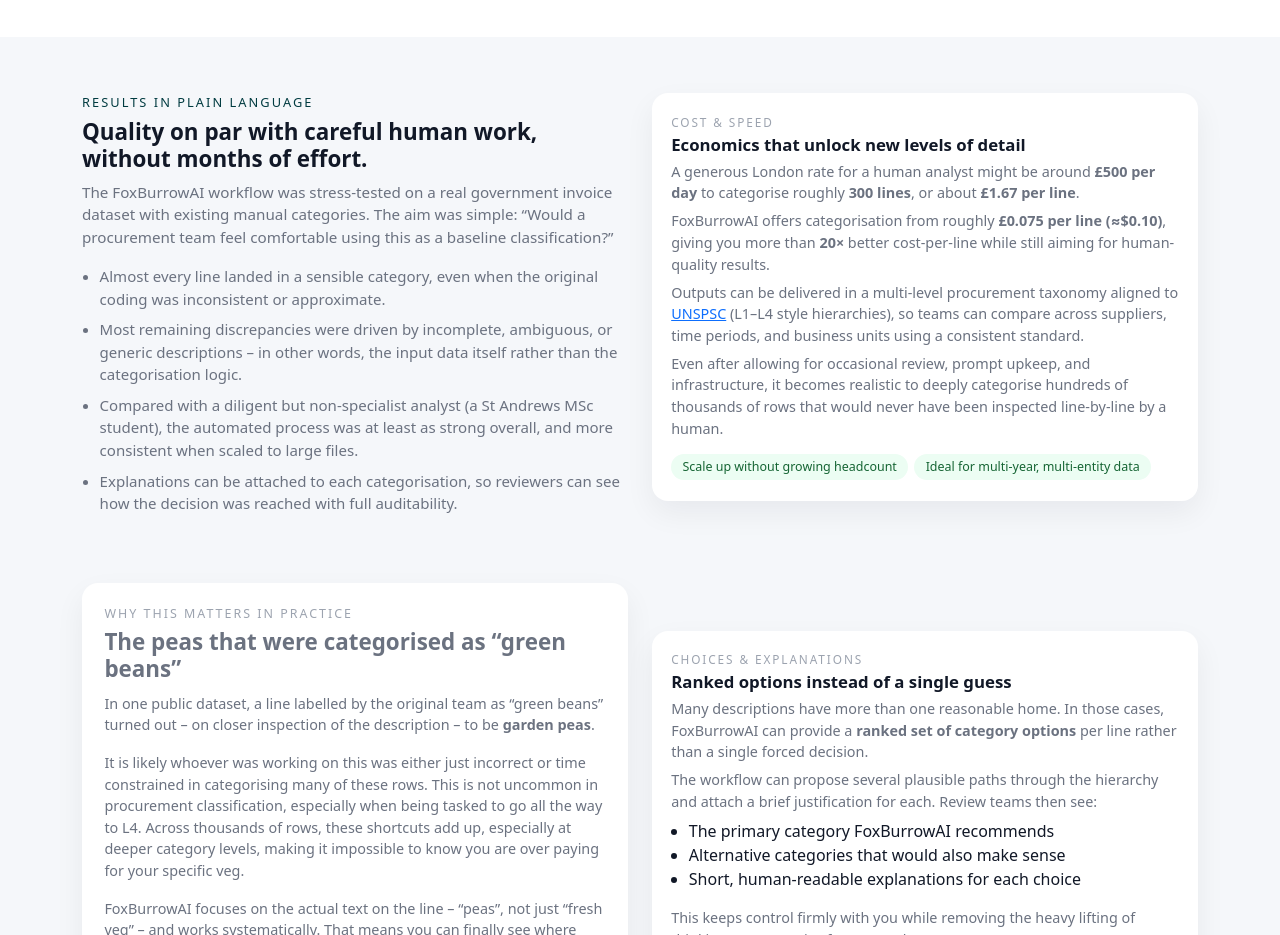
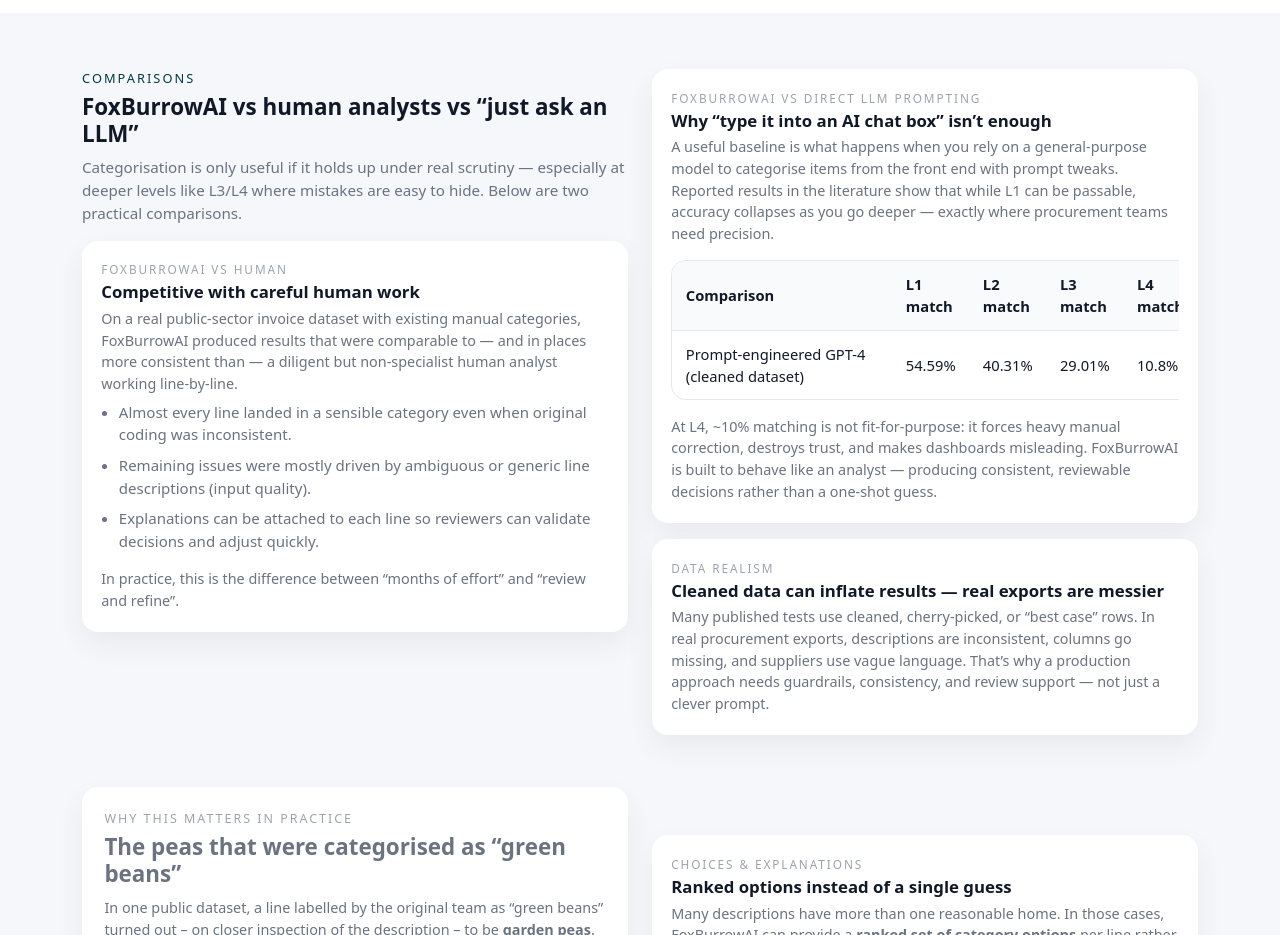
Before and after one commit to AlexN159/FoxBurrowAI, a plain HTML site: page index.html in a window 1280 px wide. Shown: the part 1185-2120 px from the top of the page. Drawn offline with nearby package versions, Linux system fonts and the light colour scheme.

Commit message:
New comparison

```diff
--- a/index.html
+++ b/index.html
@@ -227,12 +227,6 @@
         color: rgba(229, 231, 235, 0.9);
       }
 
-      .hero-meta span {
-        display: inline-flex;
-        align-items: center;
-        gap: 0.35rem;
-      }
-
       .hero-card {
         background: rgba(15, 23, 42, 0.7);
         border-radius: 1.2rem;
@@ -399,6 +393,31 @@
         color: #6b7280;
       }
 
+      /* Comparisons table */
+      .comparison-table {
+        width: 100%;
+        border-collapse: separate;
+        border-spacing: 0;
+        overflow: hidden;
+        border-radius: 0.9rem;
+        border: 1px solid #e5e7eb;
+        background: #ffffff;
+        font-size: 0.92rem;
+      }
+      .comparison-table th,
+      .comparison-table td {
+        padding: 0.75rem 0.85rem;
+        border-bottom: 1px solid #e5e7eb;
+      }
+      .comparison-table th {
+        background: #f8fafc;
+        color: #111827;
+        font-weight: 600;
+      }
+      .comparison-table tr:last-child td {
+        border-bottom: none;
+      }
+
       /* FOOTER */
 
       footer {
@@ -434,6 +453,7 @@
       }
     </style>
   </head>
+
   <body>
     <!-- NAVBAR -->
     <nav class="navbar navbar-expand-lg navbar-light">
@@ -498,9 +518,7 @@
                   style="color: rgba(255, 255, 255, 0.92); text-decoration: underline;"
                   >UNSPSC</a
                 >),
-                ready for analysis and dashboards. The workflow was tested on real public
-                sector data and achieved high-quality results that out perform a human
-                analyst’s work.
+                ready for analysis and dashboards.
               </p>
               <div class="hero-actions">
                 <a href="dashboards.html" class="btn btn-hero-primary">
@@ -531,6 +549,7 @@
                 </div>
               </div>
             </div>
+
             <div class="col-lg-5">
               <div class="hero-card">
                 <div class="hero-card-title">
@@ -546,15 +565,15 @@
                     <div class="hero-stat-number">High quality</div>
                     <div class="hero-stat-label">
                       Almost every row ends up in a sensible category. Remaining
-                      issues mostly come from poor or missing source
-                      descriptions rather than the process itself.
+                      issues mostly come from poor or missing source descriptions
+                      rather than the process itself.
                     </div>
                   </div>
                 </div>
                 <div class="hero-badge-row">
                   <div class="hero-badge">
-                    • Out-performed a non-specialist St Andrews MSc student
-                    doing thoughtful manual categorisation on the same data.
+                    • Out-performed a non-specialist analyst doing thoughtful
+                    manual categorisation on the same data.
                   </div>
                   <div class="hero-badge">
                     • Designed to behave like a diligent analyst, not a blind
@@ -584,6 +603,7 @@
                 </div>
               </div>
             </div>
+
           </div>
         </div>
       </section>
@@ -631,86 +651,98 @@
       </div>
     </section>
 
-    <!-- SECTION: RESULTS & APPROACH -->
+    <!-- SECTION: COMPARISONS -->
     <section class="section">
       <div class="container">
         <div class="row gy-4 align-items-start">
           <div class="col-lg-6">
-            <div class="section-eyebrow">Results in plain language</div>
+            <div class="section-eyebrow">Comparisons</div>
             <h2 class="section-heading">
-              Quality on par with careful human work, without months of effort.
+              FoxBurrowAI vs human analysts vs “just ask an LLM”
             </h2>
             <p class="section-intro">
-              The FoxBurrowAI workflow was stress-tested on a real government
-              invoice dataset with existing manual categories. The aim was
-              simple: “Would a procurement team feel comfortable using this as a
-              baseline classification?”
+              Categorisation is only useful if it holds up under real scrutiny — especially at deeper levels
+              like L3/L4 where mistakes are easy to hide. Below are two practical comparisons.
             </p>
-            <ul class="mt-3" style="padding-left: 1.1rem; color: var(--text-muted); font-size: 0.94rem;">
+
+            <div class="feature-card mt-3">
+              <div class="feature-tag">FoxBurrowAI vs human</div>
+              <h3>Competitive with careful human work</h3>
+              <p>
+                On a real public-sector invoice dataset with existing manual categories, FoxBurrowAI
+                produced results that were comparable to — and in places more consistent than —
+                a diligent but non-specialist human analyst working line-by-line.
+              </p>
+              <ul style="padding-left: 1.1rem; color: var(--text-muted); font-size: 0.94rem;">
                 <li class="mb-2">
-                Almost every line landed in a sensible category, even when the
-                original coding was inconsistent or approximate.
+                  Almost every line landed in a sensible category even when original coding was inconsistent.
                 </li>
                 <li class="mb-2">
-                Most remaining discrepancies were driven by incomplete,
-                ambiguous, or generic descriptions – in other words, the input
-                data itself rather than the categorisation logic.
-              </li>
-              <li class="mb-2">
-                Compared with a diligent but non-specialist analyst (a St
-                Andrews MSc student), the automated process was at least as
-                strong overall, and more consistent when scaled to large files.
+                  Remaining issues were mostly driven by ambiguous or generic line descriptions (input quality).
                 </li>
                 <li>
-                Explanations can be attached to each categorisation, so reviewers
-                can see how the decision was reached with full auditability.
+                  Explanations can be attached to each line so reviewers can validate decisions and adjust quickly.
                 </li>
               </ul>
+              <p class="mb-0">
+                In practice, this is the difference between “months of effort” and “review and refine”.
+              </p>
             </div>
+          </div>
+
           <div class="col-lg-6">
             <div class="feature-card">
-              <div class="feature-tag">Cost & speed</div>
-              <h3>Economics that unlock new levels of detail</h3>
+              <div class="feature-tag">FoxBurrowAI vs direct LLM prompting</div>
+              <h3>Why “type it into an AI chat box” isn’t enough</h3>
               <p>
-                A generous London rate for a human analyst might be around
-                <strong>£500 per day</strong> to categorise roughly
-                <strong>300 lines</strong>, or about <strong>£1.67 per line</strong>.
+                A useful baseline is what happens when you rely on a general-purpose model to categorise items
+                from the front end with prompt tweaks. Reported results in the literature show that while L1 can be
+                passable, accuracy collapses as you go deeper — exactly where procurement teams need precision.
               </p>
-              <p>
-                FoxBurrowAI offers categorisation from roughly
-                <strong>£0.075 per line (≈$0.10)</strong>, giving you more than
-                <strong>20×</strong> better cost-per-line while still aiming for
-                human-quality results.
+
+              <div class="mt-3" style="overflow-x: auto;">
+                <table class="comparison-table">
+                  <thead>
+                    <tr>
+                      <th style="min-width: 220px;">Comparison</th>
+                      <th>L1 match</th>
+                      <th>L2 match</th>
+                      <th>L3 match</th>
+                      <th>L4 match</th>
+                    </tr>
+                  </thead>
+                  <tbody>
+                    <tr>
+                      <td>Prompt-engineered GPT-4 (cleaned dataset)</td>
+                      <td>54.59%</td>
+                      <td>40.31%</td>
+                      <td>29.01%</td>
+                      <td>10.8%</td>
+                    </tr>
+                  </tbody>
+                </table>
+              </div>
+
+              <p class="note-text mt-3 mb-0">
+                At L4, ~10% matching is not fit-for-purpose: it forces heavy manual correction, destroys trust,
+                and makes dashboards misleading. FoxBurrowAI is built to behave like an analyst — producing
+                consistent, reviewable decisions rather than a one-shot guess.
               </p>
-              <p>
-                Outputs can be delivered in a multi-level procurement taxonomy aligned to
-                <a
-                  href="https://www.undp.org/unspsc"
-                  target="_blank"
-                  rel="noopener noreferrer"
-                  >UNSPSC</a
-                >
-                (L1–L4 style hierarchies), so teams can compare across suppliers, time periods,
-                and business units using a consistent standard.
+            </div>
+
+            <div class="feature-card mt-3">
+              <div class="feature-tag">Data realism</div>
+              <h3>Cleaned data can inflate results — real exports are messier</h3>
+              <p class="mb-0">
+                Many published tests use cleaned, cherry-picked, or “best case” rows. In real procurement exports,
+                descriptions are inconsistent, columns go missing, and suppliers use vague language. That’s why a
+                production approach needs guardrails, consistency, and review support — not just a clever prompt.
               </p>
-              <p>
-                Even after allowing for occasional review, prompt upkeep, and
-                infrastructure, it becomes realistic to deeply categorise
-                hundreds of thousands of rows that would never have been
-                inspected line-by-line by a human.
-              </p>
-              <div class="metric-chip-row">
-                <span class="metric-chip">Scale up without growing headcount</span>
-                <span class="metric-chip">Ideal for multi-year, multi-entity data</span>
-              </div>
             </div>
           </div>
         </div>
       </div>
     </section>
-
-
-
 
     <!-- SECTION: BEANS STORY -->
     <section class="section" style="padding-top: 0;">
@@ -745,7 +777,6 @@
               </ul>
             </div>
 
-            <!-- NEW BOX UNDER "WHY THIS MATTERS IN PRACTICE" -->
             <div class="story-card mt-3">
               <div class="story-label">Approach</div>
               <h3 class="section-heading" style="margin-bottom: 0.6rem;">
```
Lines whose indentation alone changed are shown as unchanged.
